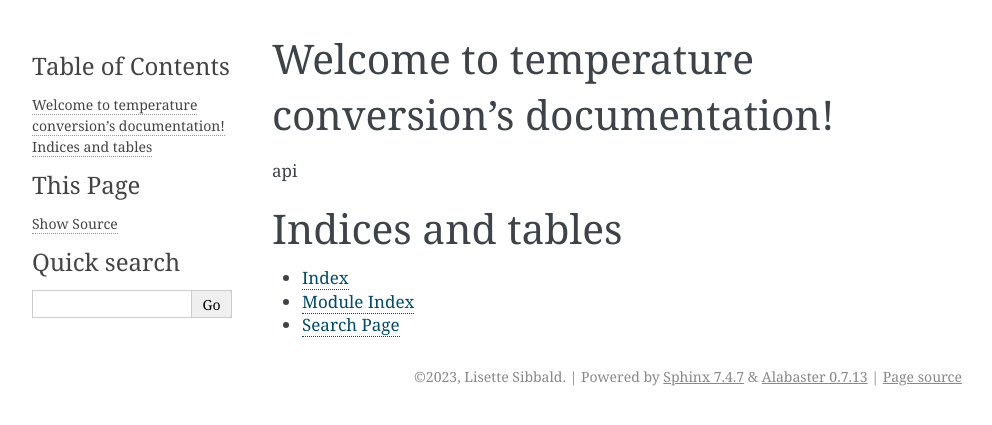
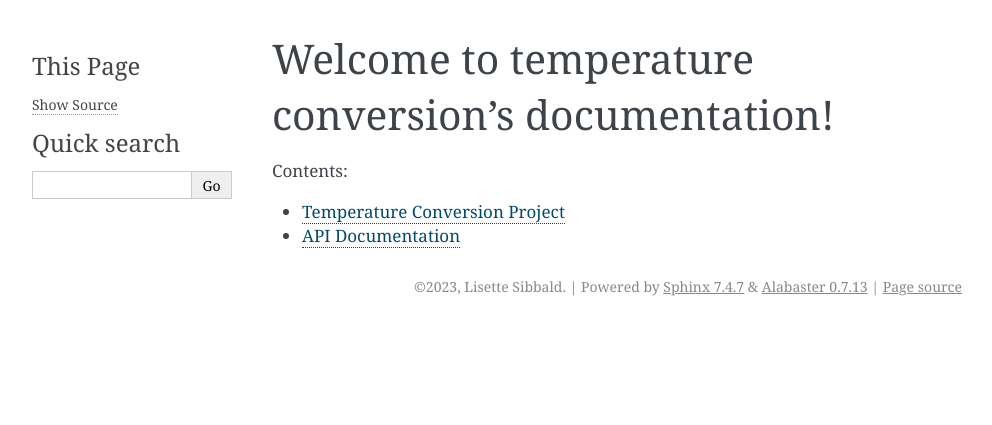
Before and after one commit to LSibbald/temperature_conversion, a Sphinx documentation site: the page built from docs/index.rst, in a window 1280 px wide. Shown: the top 425 px of the page, without its empty margins (148-1140 px from the left). Built offline with Sphinx 7.4.7, drawn with Linux system fonts in a browser that asks for light colours; pages that are not in the unit, such as notebooks, are missing from menus.

```diff
--- a/docs/index.rst
+++ b/docs/index.rst
@@ -7,16 +7,9 @@ Welcome to temperature conversion's documentation!
 ==================================================
 
 .. toctree::
-   :maxdepth: 3
+   :maxdepth: 1
    :caption: Contents:
 
-api
+   project-intro.md
 
-
-
-Indices and tables
-==================
-
-* :ref:`genindex`
-* :ref:`modindex`
-* :ref:`search`
+   api.rst
```
Also changed, not shown: docs/api.rst (+0 -11 lines).
